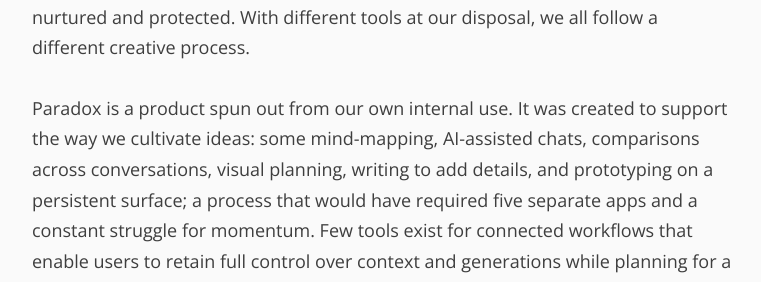
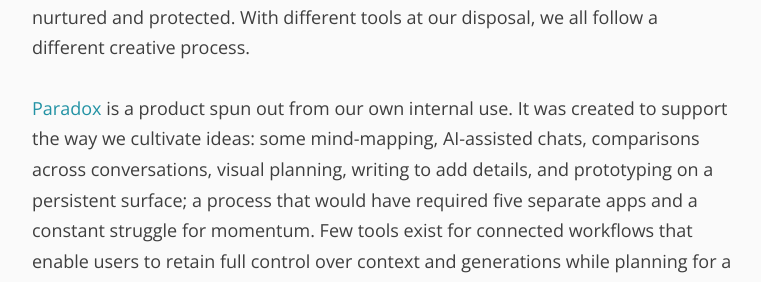
Before and after one commit to anomalyae/thinking, a Jekyll site: the page built from _posts/2025-06-05-Computation-is-not-thought.md, in a window 1280 px wide and 900 px high, scrolled down 5715 px. Shown: the part 164-446 px from the top of the window, without its empty margins (258-1019 px from the left). Built offline with Jekyll 4.4.1, drawn with Linux system fonts in a browser that asks for light colours; nearby versions of some CDN libraries; comment, search, counter and statistics services are not loaded; a style sheet for code colours, icons or effects is not loaded; some of the changed text lies outside the part shown.

Commit message:
update computation is not article-edits-2

```diff
--- a/_posts/2025-06-05-Computation-is-not-thought.md
+++ b/_posts/2025-06-05-Computation-is-not-thought.md
@@ -277,7 +277,7 @@
 
 <p class="font-nevermind">Writing is an art intricately intertwined with thought, the basis of ideas and creation. Since thinking is the origin of innovation and growth, it should be nurtured and protected. With different tools at our disposal, we all follow a different creative process.</p>
 
-<p>Paradox is a product spun out from our own internal use. It was created to support the way we cultivate ideas: some mind-mapping, AI-assisted chats, comparisons across conversations, visual planning, writing to add details, and prototyping on a persistent surface; a process that would have required five separate apps and a constant struggle for momentum. Few tools exist for connected workflows that enable users to retain full control over context and generations while planning for a specific objective.</p>
+<p><a href="https://www.paradox.website" class="blue" target="_blank">Paradox</a> is a product spun out from our own internal use. It was created to support the way we cultivate ideas: some mind-mapping, AI-assisted chats, comparisons across conversations, visual planning, writing to add details, and prototyping on a persistent surface; a process that would have required five separate apps and a constant struggle for momentum. Few tools exist for connected workflows that enable users to retain full control over context and generations while planning for a specific objective.</p>
 
 <p>Knowledge also compounds as human understanding develops and branches over time. Instead of taking thoughts to a chat interface, we needed a system that would take the things we do daily, and compound them in an additive, controllable, reusable substrate.</p>
 
@@ -295,7 +295,6 @@
 
 <li>Version Spine for Drafts: A visual map to navigate and manage the evolution of ideas, this serves a functional time machine  for the continuous and branching nature of writing.</li>
 
-
 <li>Multi-export: With native support for PDFs, JSON, Markdown, DOCX, HTML and TXT files, and integrations for Dropbox, Google Drive and Ghost, Paradox is a single platform covering most modern writing use cases.</li>
 
 <li>A generative canvas for creating creating multi-channel outputs. An inertia-defeating way to create visuals, twitter threads, blog posts, LinkedIn posts and more from your writing while staying in control of the creative process. </li>
```
